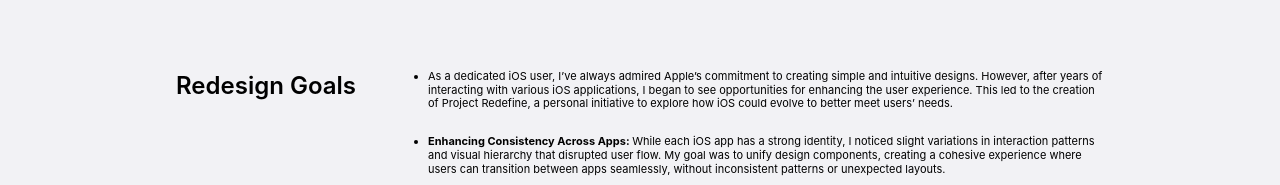
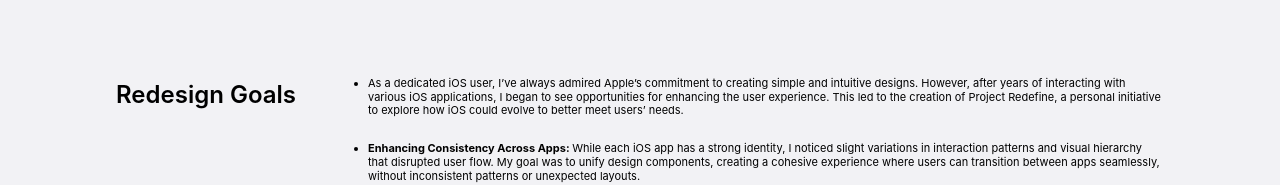
Before and after one commit to PriyanshuGupta28/thejitu, a React (Vite) app: page /ios in a window 1280 px wide. Shown: the part 3379-3564 px from the top of the page. Built offline with nearby package versions, Linux system fonts and the light colour scheme; a web font is replaced by a local one.

Commit message:
Update RedesignGoals.tsx

```diff
--- a/src/components/IosCaseStudyComponents/RedesignGoals.tsx
+++ b/src/components/IosCaseStudyComponents/RedesignGoals.tsx
@@ -2,13 +2,13 @@ import React from "react";
 
 const RedesignGoals: React.FC = () => {
   return (
-    <div className="h-[516px] p-12 bg-[#f2f2f5] flex-col justify-center items-center gap-12 inline-flex">
-      <div className="w-[928px] justify-start items-start gap-4 inline-flex">
-        <div className="w-[220px] text-black text-2xl font-semibold font-['SF Pro Display']">
+    <div className="h-[516px] w-[1048px] bg-[#f2f2f5] flex-col justify-center items-center gap-12 inline-flex">
+      <div className="justify-start items-start gap-4 inline-flex">
+        <div className="w-[220px] text-black text-[24px] font-semibold font-display">
           Redesign Goals
         </div>
         <div className="grow shrink basis-0">
-          <ul className="text-black text-[11px] font-normal font-['SF Pro Text'] leading-tight list-disc ml-4">
+          <ul className="text-black text-[11px] font-normal font-text leading-tight list-disc ml-4">
             <li>
               As a dedicated iOS user, I’ve always admired Apple’s commitment to
               creating simple and intuitive designs. However, after years of
@@ -19,7 +19,7 @@ const RedesignGoals: React.FC = () => {
             </li>
           </ul>
           <br />
-          <ul className="text-black text-[11px] font-normal font-['SF Pro Text'] leading-tight list-disc ml-4">
+          <ul className="text-black text-[11px] font-normal font-text leading-tight list-disc ml-4">
             <li>
               <span className="font-bold">
                 Enhancing Consistency Across Apps:{" "}
@@ -63,7 +63,7 @@ const RedesignGoals: React.FC = () => {
             </li>
           </ul>
           <br />
-          <span className="text-black text-[11px] font-normal font-['SF Pro Text'] leading-tight">
+          <span className="text-black text-[11px] font-normal font-text leading-tight">
             Through these redesign goals, my aim was to elevate the iOS
             experience, making it even more intuitive and user-friendly, while
             staying true to Apple’s design principles of simplicity and
```
